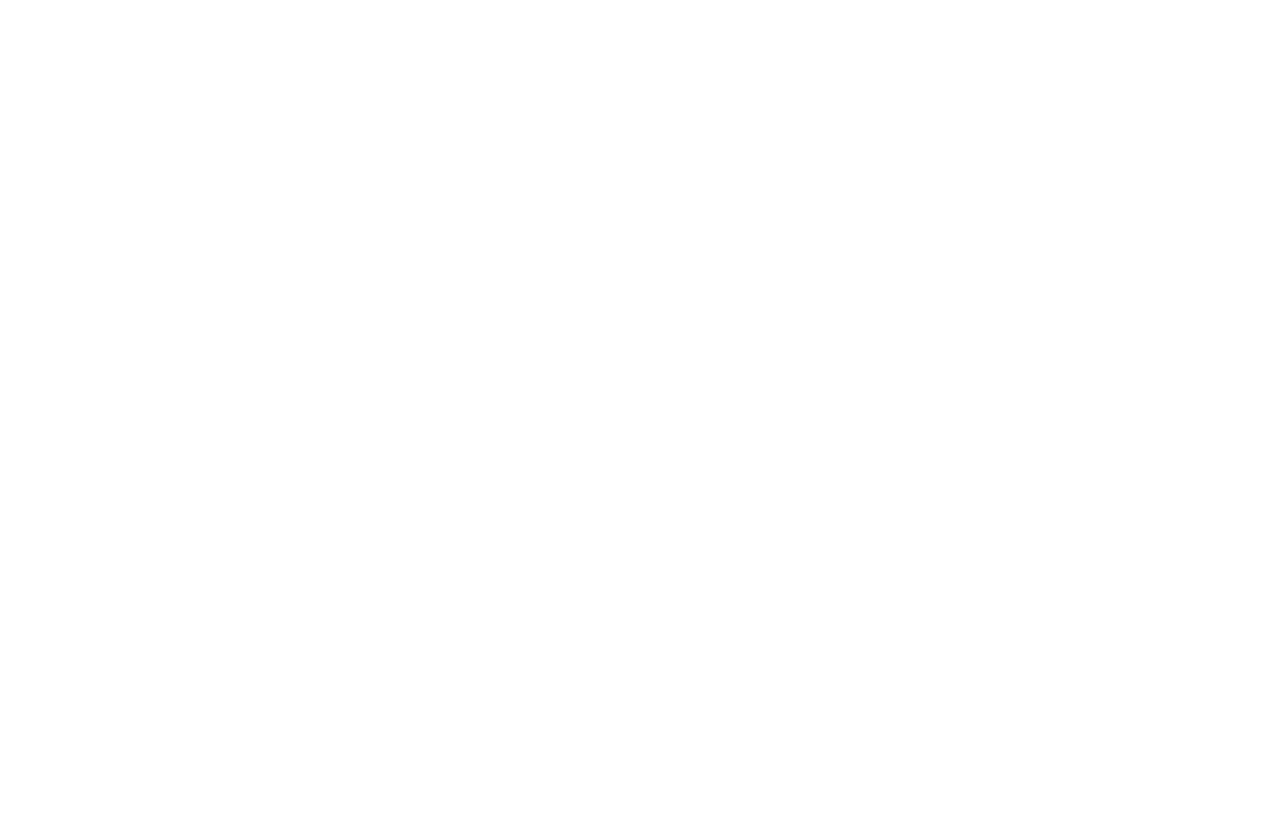
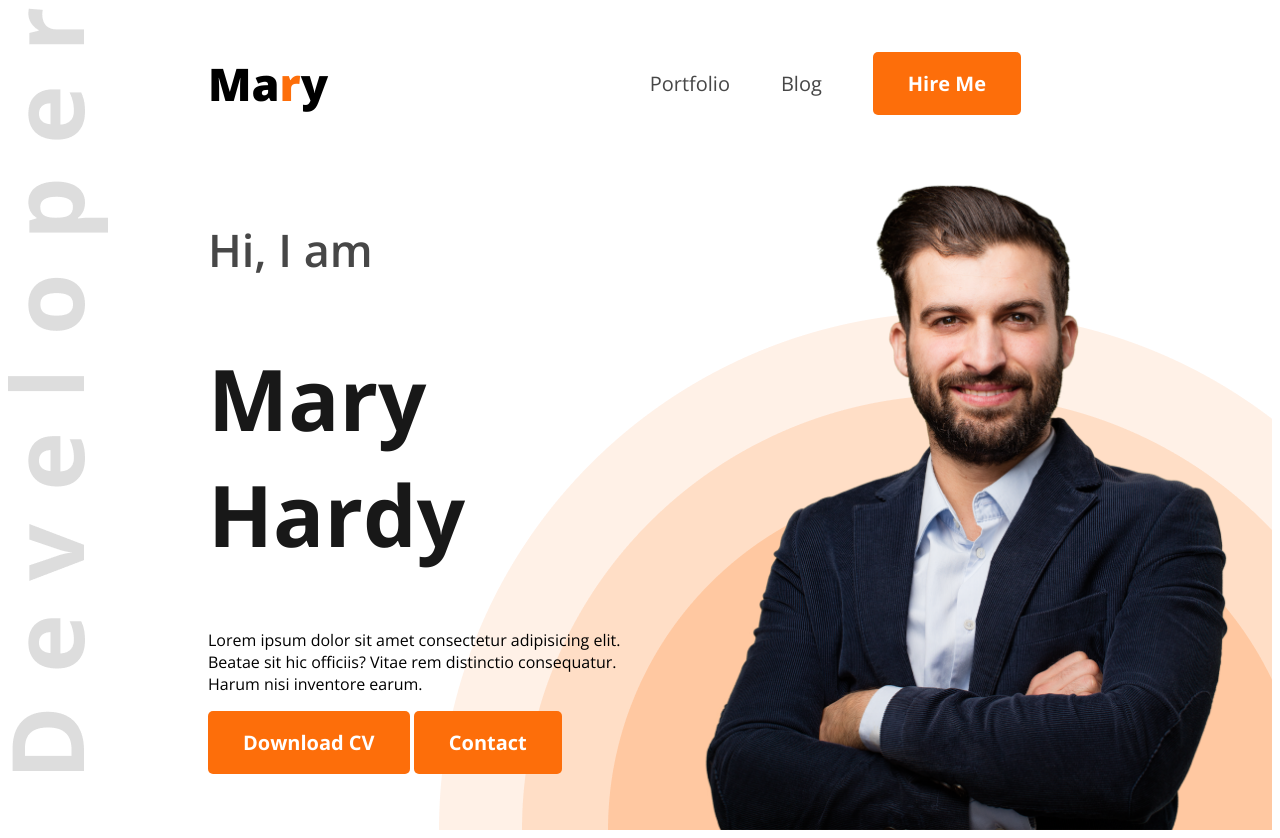
Before and after one commit to sojib-web/portfolio, a plain HTML site: page index.html in a window 1280 px wide. Before the commit the page ends 800 px from the top, so only its background shows below. Drawn offline with nearby package versions, Linux system fonts and the light colour scheme.

Commit message:
2nd commit

```diff
--- a/index.html
+++ b/index.html
@@ -3,7 +3,39 @@
   <head>
     <meta charset="UTF-8" />
     <meta name="viewport" content="width=device-width, initial-scale=1.0" />
-    <title>Document</title>
+    <title>Web Developer Portfolio</title>
+    <link rel="stylesheet" href="/style/style.css" />
   </head>
-  <body></body>
+  <body class="open-sans-normal">
+    <header class="header">
+      <nav>
+        <h3 class="title">Ma<span class="titleColor">r</span>y</h3>
+        <ul>
+          <li><a href="">Portfolio</a></li>
+          <li><a href="">Blog</a></li>
+          <li>
+            <a href=""><button class="btn-primary">Hire Me</button></a>
+          </li>
+        </ul>
+      </nav>
+
+      <div class="banner">
+        <div class="banner-content">
+          <h4 class="banner-greetings">Hi, I am</h4>
+          <h1 class="banner-title">Mary Hardy</h1>
+          <p class="desc">
+            Lorem ipsum dolor sit amet consectetur adipisicing elit. Beatae sit
+            hic officiis? Vitae rem distinctio consequatur. Harum nisi inventore
+            earum.
+          </p>
+          <button class="btn-primary">Download CV</button>
+          <button class="btn-primary">Contact</button>
+        </div>
+
+        <img class="banner-pic" src="./images/hardy.png" alt="" />
+      </div>
+    </header>
+
+    <main></main>
+  </body>
 </html>
--- /dev/null
+++ b/style/style.css
@@ -0,0 +1,87 @@
+@import url("https://fonts.googleapis.com/css2?family=Open+Sans:ital,wght@0,300..800;1,300..800&display=swap");
+
+.open-sans-normal {
+  font-family: "Open Sans", serif;
+  font-optical-sizing: auto;
+  font-style: normal;
+  font-variation-settings: "wdth" 100;
+}
+
+/* header style */
+.header {
+  background-image: url(../images/developer.png), url(../images/header_bg.png);
+  background-repeat: no-repeat;
+  background-position: top left, bottom right;
+}
+/* nav style */
+
+nav {
+  display: flex;
+  align-items: center;
+  justify-content: space-between;
+  margin: 0 200px;
+}
+
+nav .title {
+  font-weight: 800;
+  font-size: 45px;
+}
+
+.titleColor {
+  color: #fd6e0a;
+}
+nav ul {
+  display: flex;
+  align-items: center;
+}
+
+nav ul li {
+  list-style: none;
+  margin-right: 51px;
+}
+
+nav ul li a {
+  text-decoration: none;
+  font-size: 20px;
+  color: #474747;
+}
+
+.btn-primary {
+  border-radius: 5px;
+  background: rgb(253, 110, 10);
+  border: none;
+  color: rgb(255, 255, 255);
+  font-family: Open Sans;
+  font-size: 20px;
+  font-weight: 700;
+  line-height: 27px;
+  letter-spacing: 0%;
+  text-align: left;
+  padding: 18px 35px;
+}
+/* banner-style */
+.banner-content {
+  width: 580px;
+}
+.banner {
+  display: flex;
+  justify-content: space-between;
+  margin: 0 35px 0 200px;
+}
+.banner-greetings {
+  color: rgb(71, 71, 71);
+  font-family: Open Sans;
+  font-size: 45px;
+  font-weight: 600;
+}
+
+.banner-title {
+  color: rgb(24, 24, 24);
+  font-family: Open Sans;
+  font-size: 85px;
+  font-weight: 700;
+}
+
+.banner-pic {
+  width: 580px;
+}
```
